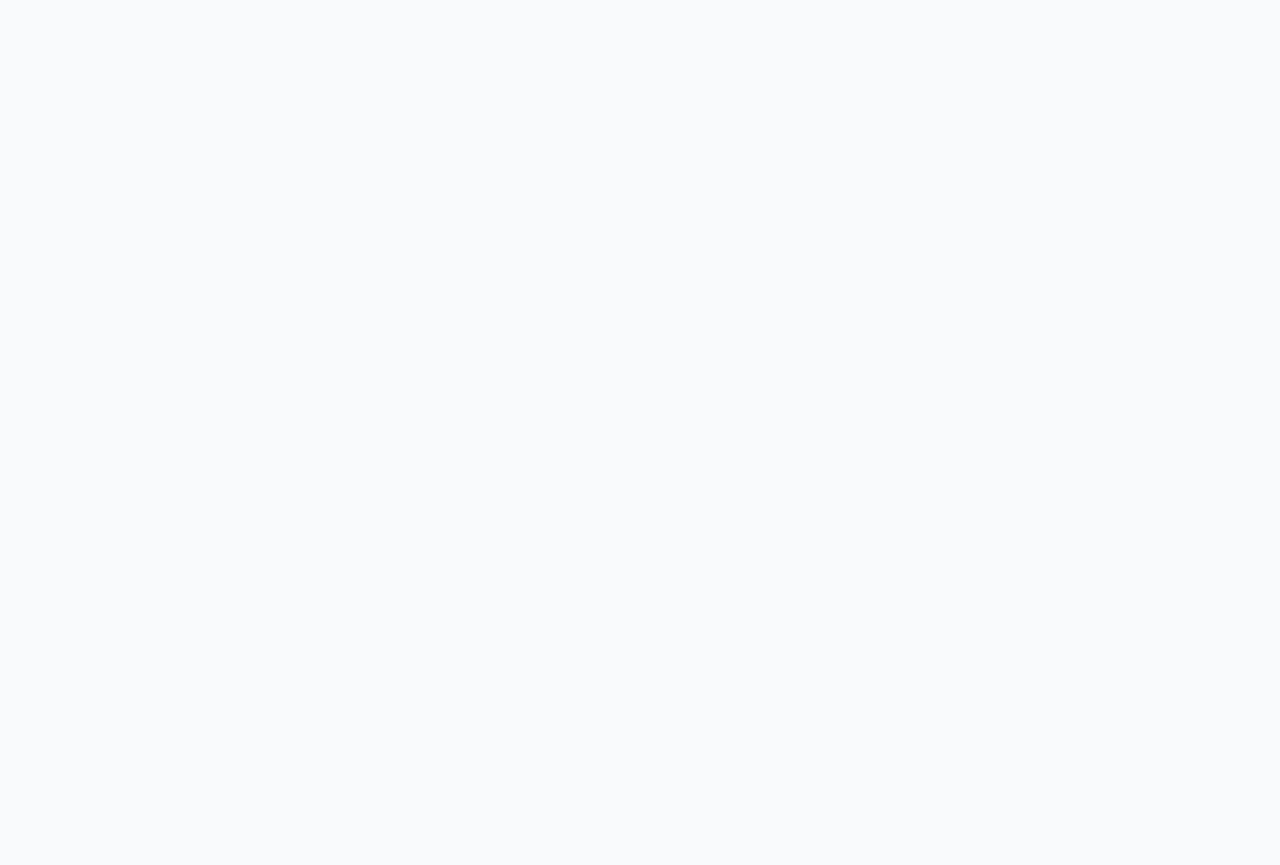
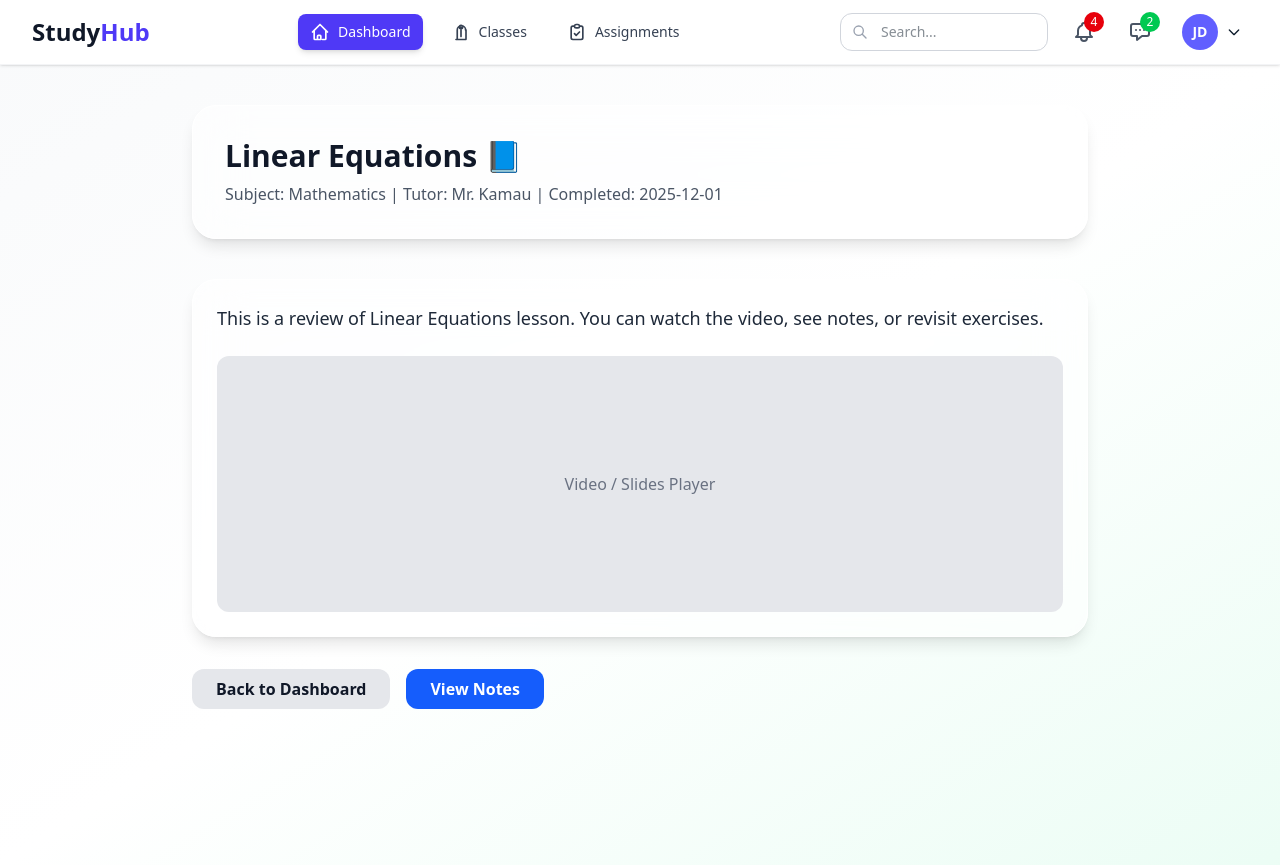
Before and after one commit to juliusmwas/StudyHub, a React (Vite) app: page /student/lessons/1/review in a window 1280 px wide. Before the commit this address had no page. Before the commit the page ends 800 px from the top, so only its background shows below. Built offline with nearby package versions, Linux system fonts and the light colour scheme.

Commit message:
Added a review lesson to Show full lesson content (video, slides, summary)

```diff
--- a/src/App.jsx
+++ b/src/App.jsx
@@ -11,6 +11,8 @@ import ContinueLesson from './Pages/dashboard/student/Lessons/ContinueLesson';
 import StudentSchedule from './Pages/dashboard/student/Lessons/StudentSchedule';
 import StudentMessages from "./Pages/dashboard/student/Messages/StudentMessages";
 import CompletedLessons from "./Pages/dashboard/student/Lessons/CompletedLessons";
+import ReviewLesson from "./Pages/dashboard/student/Lessons/ReviewLesson";
+
 
 function App() {
 
@@ -38,6 +40,8 @@ function App() {
         <Route path="/student/schedule" element={<StudentSchedule />}/>
         <Route path="/student/messages" element={<StudentMessages />}/>
         <Route path="/student/lessons/completed" element={<CompletedLessons />}/>
+        <Route path="/student/lessons/:id/review" element={<ReviewLesson />} />
+
 
       </Routes>
     </Router>
--- /dev/null
+++ b/src/Pages/dashboard/student/Lessons/ReviewLesson.jsx
@@ -0,0 +1,72 @@
+import { useParams, Link } from "react-router-dom";
+import StudentNavbar from "../../../../Components/StudentNavbar";
+
+// Mock data for demonstration
+const lessons = [
+  {
+    id: 1,
+    title: "Linear Equations",
+    subject: "Mathematics",
+    tutor: "Mr. Kamau",
+    date: "2025-12-01",
+    content: "This is a review of Linear Equations lesson. You can watch the video, see notes, or revisit exercises.",
+  },
+  {
+    id: 2,
+    title: "Organic Chemistry Basics",
+    subject: "Chemistry",
+    tutor: "Ms. Wanjiku",
+    date: "2025-11-29",
+    content: "This lesson covers the fundamentals of Organic Chemistry.",
+  },
+];
+
+export default function ReviewLesson() {
+  const { id } = useParams();
+  const lesson = lessons.find((l) => l.id === parseInt(id)) || lessons[0];
+
+  return (
+    <>
+      <StudentNavbar />
+      <div className="min-h-screen bg-gradient-to-br from-gray-50 via-white to-emerald-50 px-6 py-10">
+        <div className="max-w-4xl mx-auto">
+
+          {/* Header */}
+          <div className="bg-white/60 backdrop-blur-xl p-8 rounded-3xl border border-white shadow-lg mb-10">
+            <h1 className="text-3xl font-semibold text-gray-900">{lesson.title} 📘</h1>
+            <p className="text-gray-600 mt-2">
+              Subject: {lesson.subject} | Tutor: {lesson.tutor} | Completed: {lesson.date}
+            </p>
+          </div>
+
+          {/* Lesson Content */}
+          <div className="bg-white/60 backdrop-blur-xl p-6 rounded-3xl border border-white shadow-lg mb-8">
+            <p className="text-gray-800 text-lg">{lesson.content}</p>
+
+            {/* Placeholder for video / slides */}
+            <div className="mt-6 bg-gray-200 h-64 rounded-xl flex items-center justify-center text-gray-500">
+              Video / Slides Player
+            </div>
+          </div>
+
+          {/* Navigation Buttons */}
+          <div className="flex gap-4">
+            <Link
+              to="/student/dashboard"
+              className="px-6 py-2 bg-gray-200 text-gray-900 rounded-xl hover:bg-gray-300 transition font-semibold"
+            >
+              Back to Dashboard
+            </Link>
+            <Link
+              to={`/student/lessons/${lesson.id}/notes`}
+              className="px-6 py-2 bg-blue-600 text-white rounded-xl hover:bg-blue-700 transition font-semibold"
+            >
+              View Notes
+            </Link>
+          </div>
+
+        </div>
+      </div>
+    </>
+  );
+}
```
